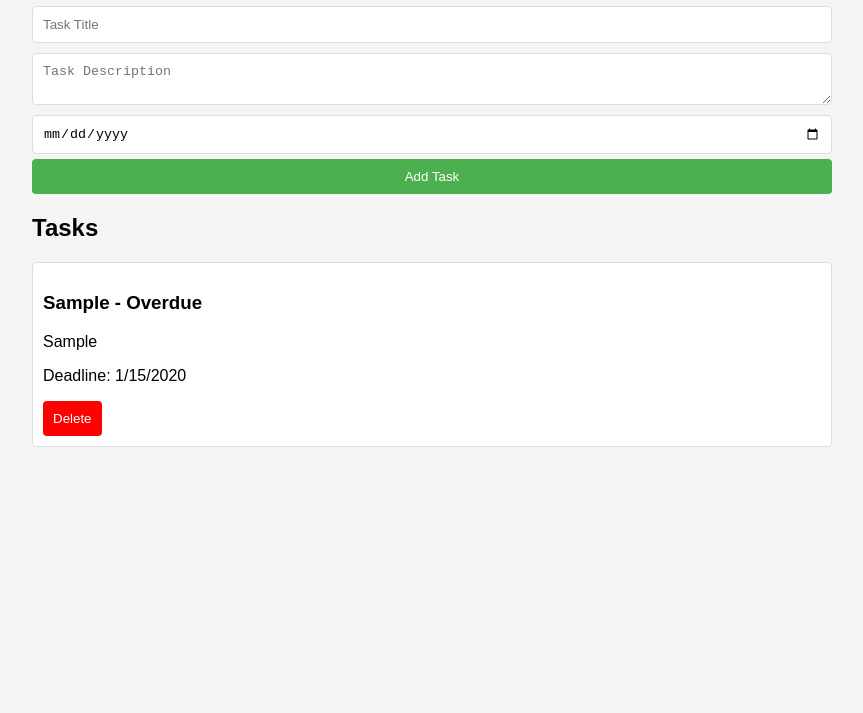
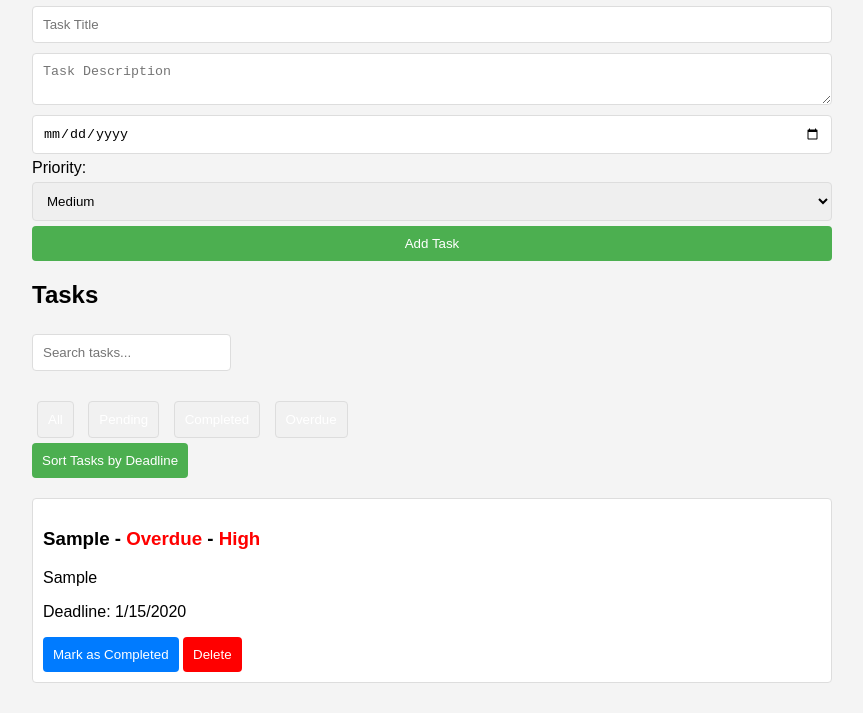
Before and after one commit to nishkarmanjit/Task-Organizer-Project, a plain HTML site: page index.html in a window 1280 px wide. Both pictures are taken after typing "Sample", "Sample", "2020-01-15" into the empty fields and a click on the button "Add Task". Shown: the part 99-812 px from the top of the page, without its empty margins (208-1071 px from the left). Drawn offline with Linux system fonts and the light colour scheme.

Commit message:
Initial commit

```diff
--- a/index.html
+++ b/index.html
@@ -16,10 +16,35 @@
             <input type="text" id="task-title" placeholder="Task Title" required>
             <textarea id="task-description" placeholder="Task Description" required></textarea>
             <input type="date" id="task-deadline" required>
+
+            <!-- Priority Dropdown -->
+            <label for="priority">Priority:</label>
+            <select id="priority">
+                <option value="High">High</option>
+                <option value="Medium">Medium</option>
+                <option value="Low">Low</option>
+            </select>
+
             <button onclick="addTask()">Add Task</button>
         </div>
 
         <h2>Tasks</h2>
+
+        <!-- Search Bar -->
+        <div class="search-bar">
+            <input type="text" id="search-bar" placeholder="Search tasks..." onkeyup="searchTasks()">
+        </div>
+
+        <!-- Filter Tabs -->
+        <div class="tabs">
+            <button onclick="filterTasks('all')">All</button>
+            <button onclick="filterTasks('pending')">Pending</button>
+            <button onclick="filterTasks('completed')">Completed</button>
+            <button onclick="filterTasks('overdue')">Overdue</button>
+        </div>
+
+        <button onclick="sortTasks()">Sort Tasks by Deadline</button>
+
         <div class="task-list" id="task-list"></div>
     </div>
 
--- a/style.css
+++ b/style.css
@@ -24,7 +24,8 @@ h1 {
 
 input[type="text"],
 input[type="date"],
-textarea {
+textarea,
+select {
     padding: 10px;
     margin: 5px 0;
     border: 1px solid #ddd;
@@ -63,3 +64,70 @@ button.delete {
 button.delete:hover {
     background-color: darkred;
 }
+
+button.update {
+    background-color: #007BFF;
+}
+
+button.update:hover {
+    background-color: #0056b3;
+}
+
+button.sort {
+    padding: 10px;
+    background-color: #ff9800;
+    margin-bottom: 20px;
+}
+
+button.sort:hover {
+    background-color: #e68900;
+}
+
+.status {
+    font-weight: bold;
+}
+
+.Pending {
+    color: orange;
+}
+
+.Completed {
+    color: green;
+}
+
+.Overdue {
+    color: red;
+}
+
+.tabs button {
+    margin: 5px;
+    padding: 10px;
+    background-color: #f1f1f1;
+    border: 1px solid #ddd;
+    cursor: pointer;
+}
+
+.tabs button:hover {
+    background-color: #ddd;
+}
+
+.search-bar {
+    margin: 20px 0;
+}
+
+.priority {
+    font-weight: bold;
+    margin-top: 10px;
+}
+
+.priority.High {
+    color: red;
+}
+
+.priority.Medium {
+    color: orange;
+}
+
+.priority.Low {
+    color: green;
+}
--- a/task.js
+++ b/task.js
@@ -1,9 +1,11 @@
 let tasks = [];
+let filteredTasks = tasks; // Array to hold tasks after filtering
 
 function addTask() {
     const title = document.getElementById('task-title').value;
     const description = document.getElementById('task-description').value;
     const deadline = document.getElementById('task-deadline').value;
+    const priority = document.getElementById('priority').value;
 
     if (title && description && deadline) {
         const task = {
@@ -11,7 +13,8 @@ function addTask() {
             Title: title,
             Description: description,
             Deadline: new Date(deadline),
-            Status: getTaskStatus(deadline)
+            Status: getTaskStatus(deadline),
+            Priority: priority
         };
 
         tasks.push(task);
@@ -37,19 +40,34 @@ function renderTasks() {
     const taskList = document.getElementById('task-list');
     taskList.innerHTML = '';
 
-    tasks.forEach(task => {
+    filteredTasks.forEach(task => {
         const taskElement = document.createElement('div');
         taskElement.classList.add('task');
 
         taskElement.innerHTML = `
-      <h3>${task.Title} - <span class="status">${task.Status}</span></h3>
-      <p>${task.Description}</p>
-      <p>Deadline: ${task.Deadline.toLocaleDateString()}</p>
-      <button class="delete" onclick="deleteTask(${task.TaskID})">Delete</button>
-    `;
+            <h3>${task.Title} - <span class="status ${task.Status}">${task.Status}</span> - <span class="priority ${task.Priority}">${task.Priority}</span></h3>
+            <p>${task.Description}</p>
+            <p>Deadline: ${task.Deadline.toLocaleDateString()}</p>
+            <button class="update" onclick="updateTask(${task.TaskID})">Mark as Completed</button>
+            <button class="delete" onclick="deleteTask(${task.TaskID})">Delete</button>
+        `;
 
         taskList.appendChild(taskElement);
     });
+}
+
+function updateTask(taskID) {
+    const task = tasks.find(task => task.TaskID === taskID);
+    if (task) {
+        // Toggle between Pending and Completed
+        if (task.Status === 'Pending') {
+            task.Status = 'Completed';
+        } else if (task.Status === 'Completed') {
+            task.Status = 'Pending';
+        }
+        // Re-render tasks with updated status
+        renderTasks();
+    }
 }
 
 function deleteTask(taskID) {
@@ -57,8 +75,34 @@ function deleteTask(taskID) {
     renderTasks();
 }
 
+function sortTasks() {
+    tasks.sort((a, b) => a.Deadline - b.Deadline);
+    renderTasks();
+}
+
+function filterTasks(status) {
+    if (status === 'all') {
+        filteredTasks = tasks;
+    } else {
+        filteredTasks = tasks.filter(task => task.Status.toLowerCase() === status.toLowerCase());
+    }
+    renderTasks();
+}
+
+function searchTasks() {
+    const searchTerm = document.getElementById('search-bar').value.toLowerCase();
+    filteredTasks = tasks.filter(task =>
+        task.Title.toLowerCase().includes(searchTerm) || task.Description.toLowerCase().includes(searchTerm)
+    );
+    renderTasks();
+}
+
 function clearForm() {
     document.getElementById('task-title').value = '';
     document.getElementById('task-description').value = '';
     document.getElementById('task-deadline').value = '';
+    document.getElementById('priority').value = 'Medium';
 }
+
+// Call this function when the page loads to render all tasks
+window.onload = renderTasks;
```
